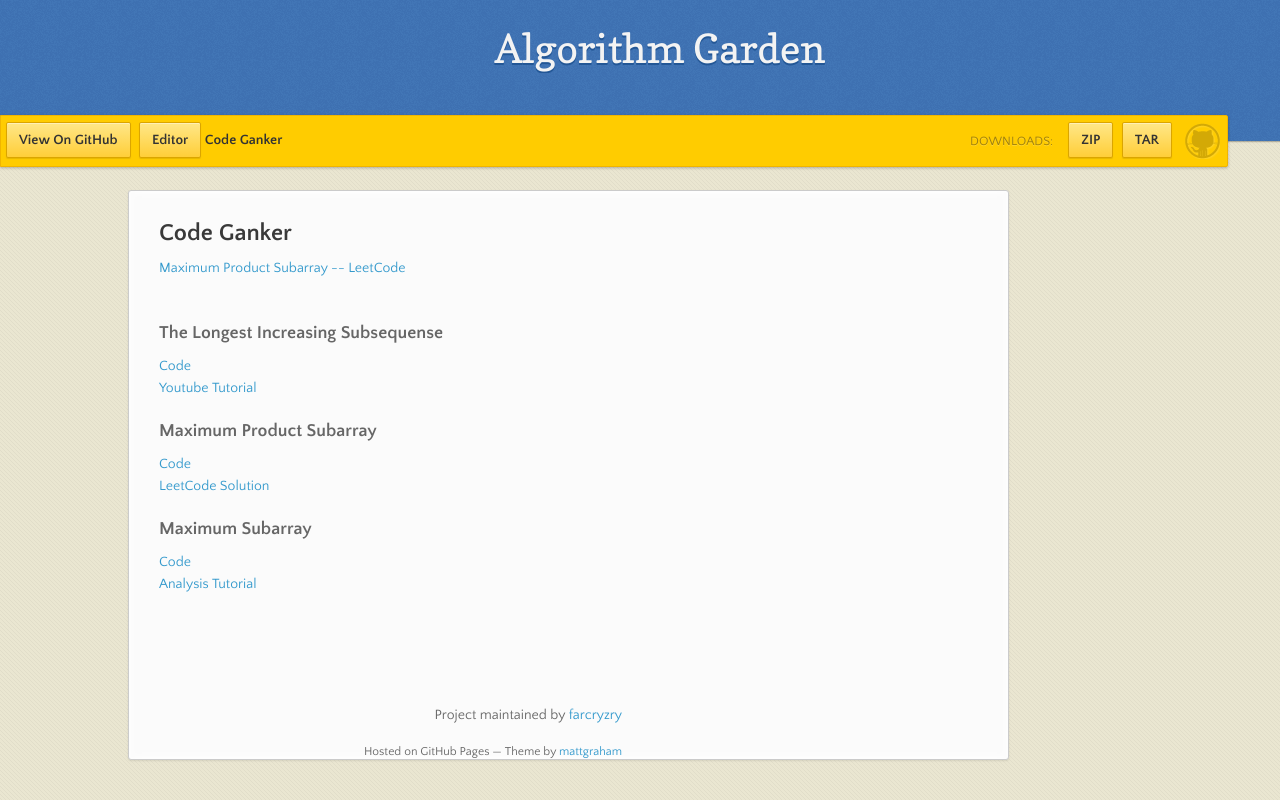
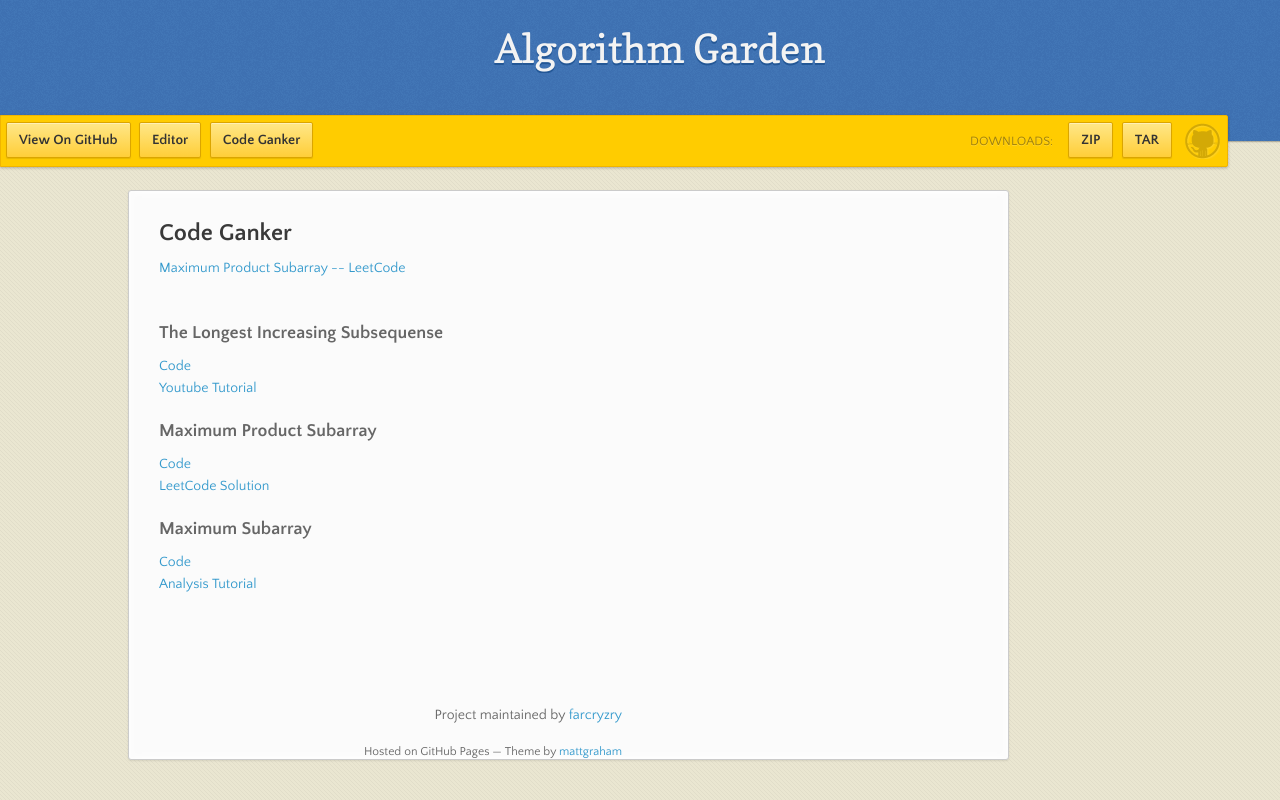
Before and after one commit to farcryzry/algorithm-garden, a plain HTML site: page index.html in a window 1280 px wide. Drawn offline with nearby package versions, Linux system fonts and the light colour scheme.

Commit message:
Updated index.html

```diff
--- a/index.html
+++ b/index.html
@@ -27,7 +27,7 @@
 
         <a href="http://prose.io/#farcryzry/algorithm-garden/edit/gh-pages/index.html" class="button fork" target="_blank"><strong>Editor</strong></a>
 
-        <a href="http://blog.csdn.net/linhuanmars" target="_blank"><strong>Code Ganker</strong></a>
+        <a href="http://blog.csdn.net/linhuanmars" target="_blank" class="button fork" ><strong>Code Ganker</strong></a>
 
         <div class="downloads">
           <span>Downloads:</span>
```
